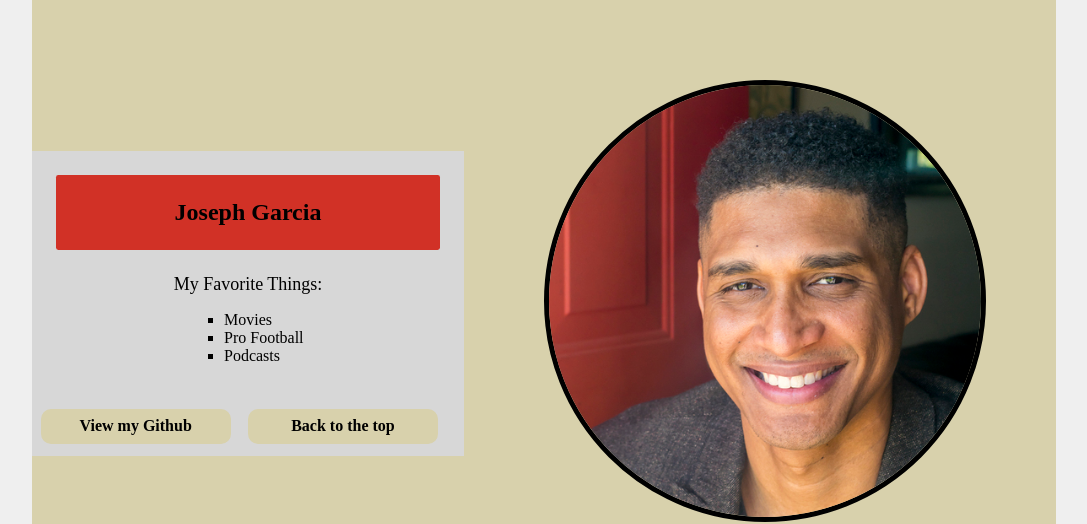
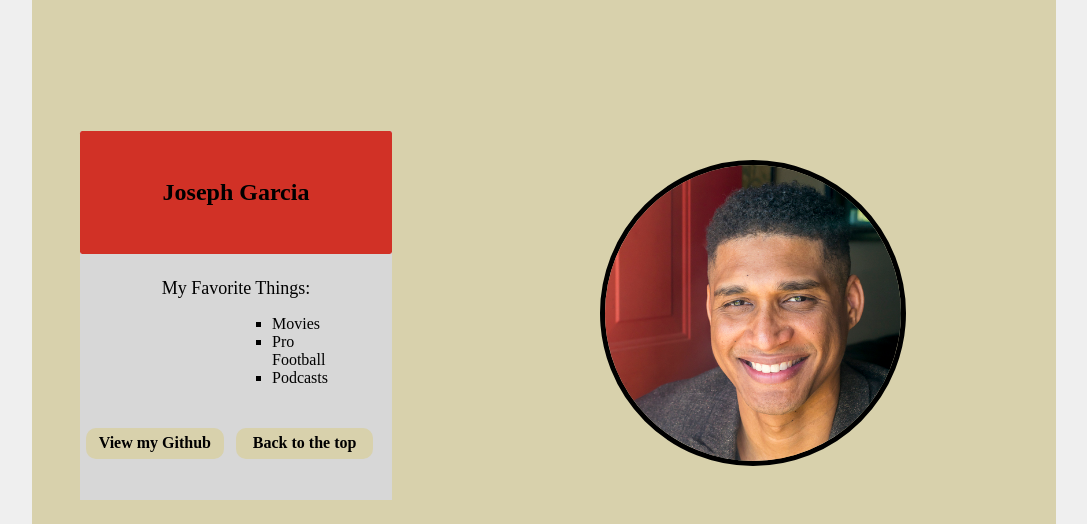
Before and after one commit to PannyLewis/Marketing-Page, a plain HTML site: page about.html in a window 1280 px wide. Shown: the part 437-961 px from the top of the page, without its empty margins (96-1183 px from the left). Drawn offline with Linux system fonts and the light colour scheme.

Commit message:
about:  adjusted the margins and paddings to center the articles with the images

```diff
--- a/less/about-page.less
+++ b/less/about-page.less
@@ -77,10 +77,12 @@
             flex-direction: column;
             width: 50%;
             height: 50%;
+            margin: 3em;
+
 
             h4 {
-                margin: 1em;
-                padding: 1em;
+                margin: 0em 0 1em 0;
+                padding: 2em;
                 font-size: 1.5em;
                 // border: .1em solid green;
                 // background-color:  rgb(40, 150, 40);
@@ -109,6 +111,7 @@
                     flex-direction: row;
                     width: 100%;
                     padding: .2em 0em;
+                    margin: 0 0 2em 0;
 
 
 
@@ -133,7 +136,7 @@
         .person-img {
             width: 50%;
             height: 50%;
-            margin: 5em;
+            margin: 10em;
 
             img {
                 border: 5px solid;
```
Also changed, not shown: css/index.css.
